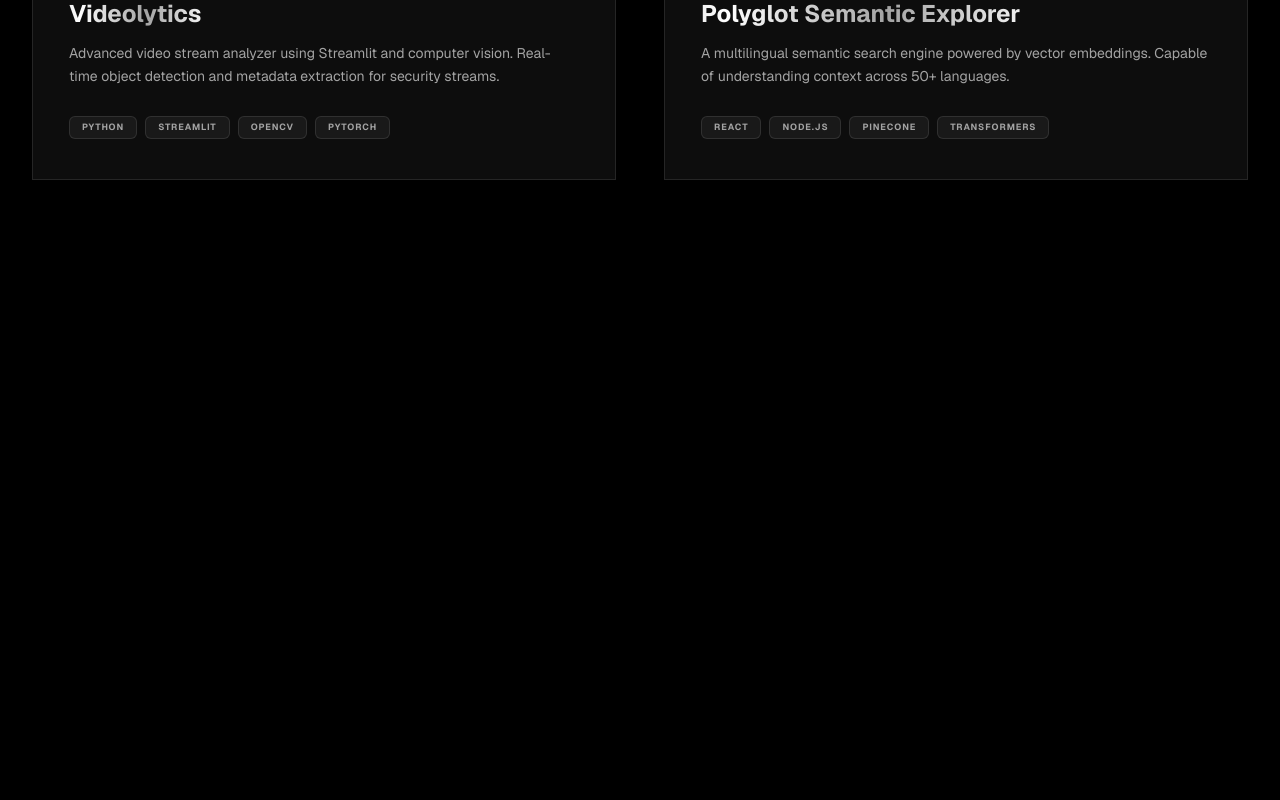
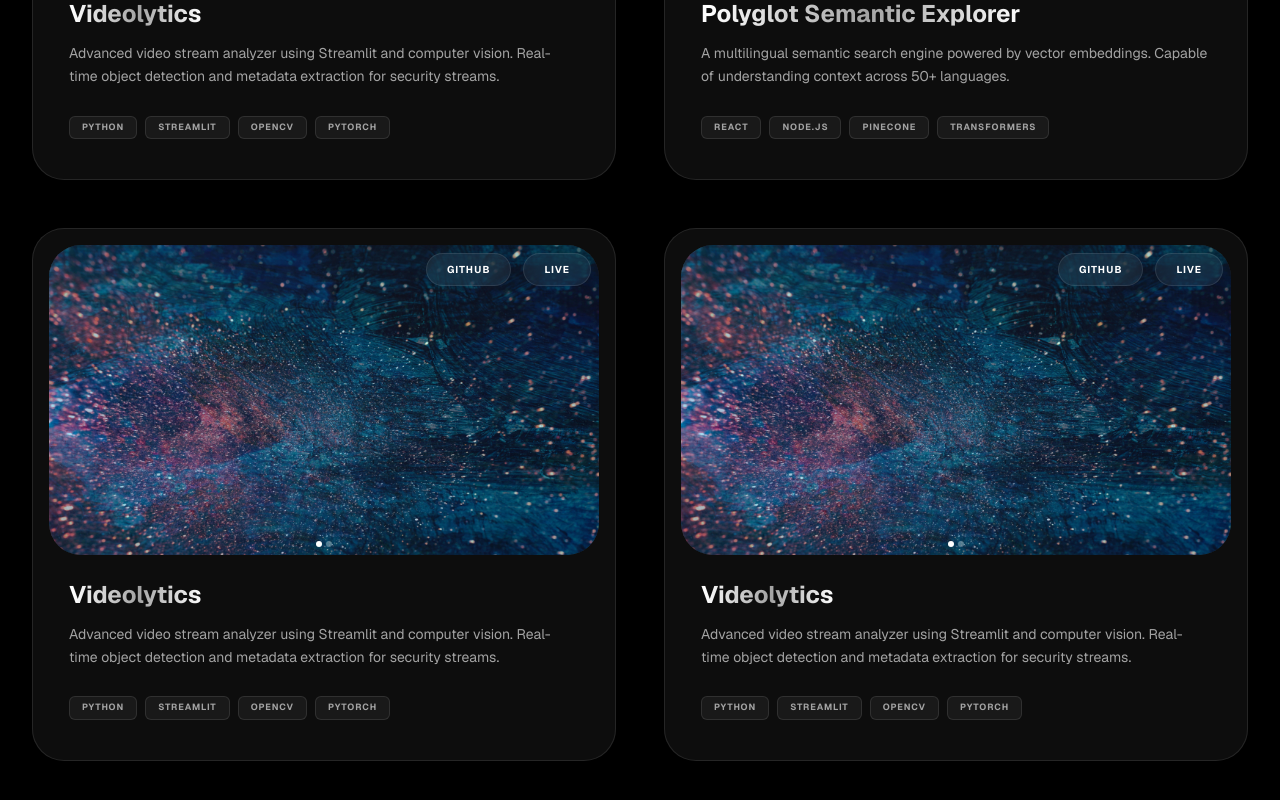
Before and after one commit to Rudra-P11/Aura-Farm, a Next.js app: page / in a window 1280 px wide. Shown: the part 1878-2678 px from the top of the page. Before the commit the page ends 2138 px from the top, so only its background shows below. Built offline with nearby package versions, Linux system fonts and the light colour scheme.

Commit message:
rounded borders for cards

```diff
--- a/src/app/page.tsx
+++ b/src/app/page.tsx
@@ -28,6 +28,28 @@ export default function Home() {
       live: "#",
       media: [
         { slide: "/images/project1.jpg", alt: "Search Interface" },
+      ],
+    },
+    {
+      title: "Videolytics",
+      description: "Advanced video stream analyzer using Streamlit and computer vision. Real-time object detection and metadata extraction for security streams.",
+      skills: ["Python", "Streamlit", "OpenCV", "PyTorch"],
+      github: "https://github.com/rudrapandya/videolytics",
+      live: "#",
+      media: [
+        { slide: "/images/project1.jpg", alt: "Videolytics Dashboard" },
+        { slide: "/videos/project1-demo.mp4", alt: "Live Demo" }
+      ],
+    },
+    {
+      title: "Videolytics",
+      description: "Advanced video stream analyzer using Streamlit and computer vision. Real-time object detection and metadata extraction for security streams.",
+      skills: ["Python", "Streamlit", "OpenCV", "PyTorch"],
+      github: "https://github.com/rudrapandya/videolytics",
+      live: "#",
+      media: [
+        { slide: "/images/project1.jpg", alt: "Videolytics Dashboard" },
+        { slide: "/videos/project1-demo.mp4", alt: "Live Demo" }
       ],
     }
   ];
--- a/src/components/once-ui/Card.tsx
+++ b/src/components/once-ui/Card.tsx
@@ -7,7 +7,7 @@ interface CardProps {
   className?: string;
 }
 
-export const Card = ({ children, radius = "l-8", className }: CardProps) => {
+export const Card = ({ children, radius = "xl", className }: CardProps) => {
   return (
     <div
       className={`
```
